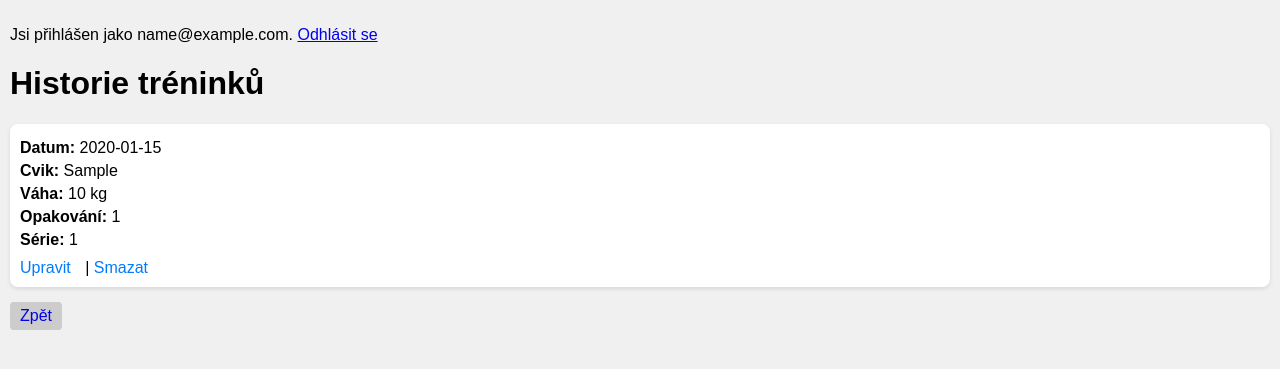
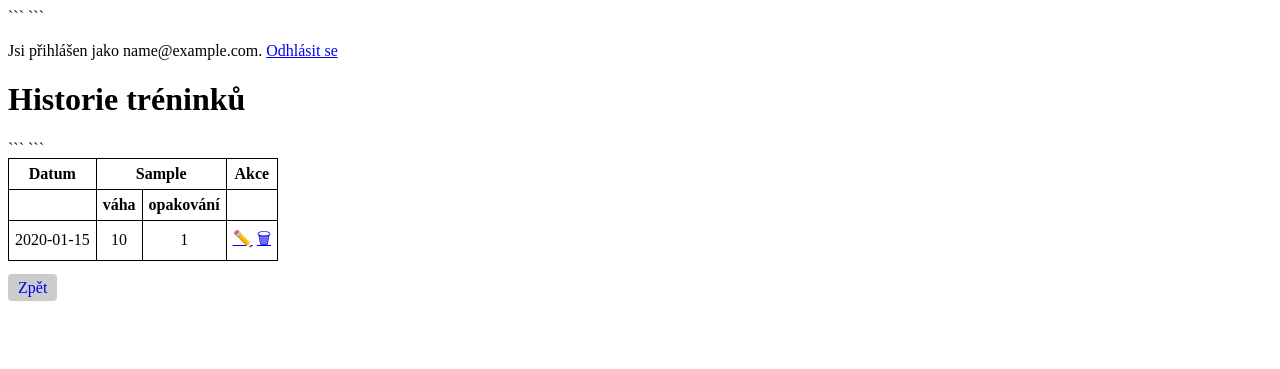
Before and after one commit to Jaruunka/gym_web_app, a Flask app: page /historie in a window 1280 px wide. Shown: the top 369 px of the page. Run offline with Flask 3, Linux system fonts and the light colour scheme; a user stored in the database is signed in; tables that the repository leaves empty hold one stand-in row (values such as "Sample post").

Commit message:
Přidána funkce transform_workouts a oprava historie route

````diff
--- a/app.py
+++ b/app.py
@@ -1,5 +1,6 @@
 import os
 from datetime import date
+from collections import defaultdict
 from flask import Flask, render_template, request, redirect, url_for, flash
 from flask_sqlalchemy import SQLAlchemy
 from flask_login import UserMixin, LoginManager, login_user, login_required, logout_user, current_user
@@ -69,6 +70,43 @@ login_manager.login_view = "login"
 @login_manager.user_loader
 def load_user(user_id):
     return User.query.get(int(user_id))
+
+# --- FUNKCE PRO TRANSFORMACI WORKOUTŮ ---
+def transform_workouts(workouts):
+    grouped = defaultdict(list)
+    exercises = set()
+
+    # seskup podle data
+    for w in workouts:
+        grouped[w.date].append(w)
+        exercises.add(w.exercise)
+
+    exercises = sorted(exercises)
+    table_data = []
+
+    for date, items in grouped.items():
+        max_set = max((w.set_number or 1) for w in items)
+
+        for s in range(1, max_set + 1):
+            row = {"date": date if s == 1 else "", "workout_ids": []}
+
+            for ex in exercises:
+                found = next(
+                    (w for w in items if w.exercise == ex and (w.set_number or 1) == s),
+                    None
+                )
+
+                if found:
+                    row[f"{ex}_weight"] = found.weight if found.weight is not None else ""
+                    row[f"{ex}_reps"] = found.reps if found.reps is not None else ""
+                    row["workout_ids"].append(found.id)
+                else:
+                    row[f"{ex}_weight"] = ""
+                    row[f"{ex}_reps"] = ""
+
+            table_data.append(row)
+
+    return table_data, exercises
 
 # ROUTES
 @app.route("/")
@@ -179,10 +217,16 @@ def zadat():
 @app.route("/historie")
 @login_required
 def historie():
-    workouts = Workout.query.filter_by(user_id=current_user.id).order_by(Workout.id.desc()).all()
-    return render_template("historie.html", workouts=workouts)
+    workouts = Workout.query.filter_by(user_id=current_user.id).order_by(Workout.date.desc()).all()
 
-# --- Smazání záznamu ---
+    table_data, exercises = transform_workouts(workouts)
+
+    return render_template(
+        "historie.html",
+        table_data=table_data,
+        exercises=exercises
+    )
+
 @app.route("/delete/<int:workout_id>")
 @login_required
 def delete_workout(workout_id):
@@ -196,7 +240,6 @@ def delete_workout(workout_id):
     flash("Záznam smazán!")
     return redirect(url_for("historie"))
 
-# --- Úprava záznamu ---
 @app.route("/edit/<int:workout_id>", methods=["GET", "POST"], endpoint="edit_workout")
 @login_required
 def edit_workout(workout_id):
@@ -213,8 +256,6 @@ def edit_workout(workout_id):
             workout.minutes = int(request.form.get("minutes") or 0)
             workout.speed = float(request.form.get("speed") or 0)
             workout.incline = float(request.form.get("incline") or 0)
-
-            # vyčistit silové údaje
             workout.weight = None
             workout.reps = None
             workout.set_number = None
@@ -222,8 +263,6 @@ def edit_workout(workout_id):
             workout.weight = int(request.form.get("weight") or 0)
             workout.reps = int(request.form.get("reps") or 0)
             workout.set_number = int(request.form.get("set_number") or 1)
-
-            # vyčistit kardio údaje
             workout.minutes = None
             workout.speed = None
             workout.incline = None
--- a/templates/historie.html
+++ b/templates/historie.html
@@ -1,88 +1,81 @@
 <!DOCTYPE html>
+
 <html lang="cs">
 <head>
     <meta charset="UTF-8">
     <title>Historie tréninků</title>
-    <style>
-        body {
-            font-family: Arial, sans-serif;
-            margin: 0;
-            padding: 10px;
-            background-color: #f0f0f0;
-        }
 
-        .workout-list {
-            display: flex;
-            flex-direction: column;
-            gap: 10px;
-        }
+```
+<style>
+    table {
+        border-collapse: collapse;
+    }
+    th, td {
+        border: 1px solid black;
+        padding: 6px;
+        text-align: center;
+    }
+</style>
+```
 
-        .workout-card {
-            background-color: #fff;
-            border-radius: 8px;
-            padding: 10px;
-            box-shadow: 0 2px 4px rgba(0,0,0,0.1);
-        }
-
-        .workout-card p {
-            margin: 5px 0;
-        }
-
-        .actions {
-            margin-top: 10px;
-        }
-
-        .actions a {
-            text-decoration: none;
-            color: #007BFF;
-            margin-right: 10px;
-        }
-
-        .back-link {
-            display: inline-block;
-            margin-top: 15px;
-            padding: 5px 10px;
-            background-color: #ccc;
-            border-radius: 4px;
-            text-decoration: none;
-        }
-    </style>
 </head>
 <body>
 
-{% if current_user.is_authenticated %}
-    <p>Jsi přihlášen jako {{ current_user.email }}. <a href="{{ url_for('logout') }}">Odhlásit se</a></p>
-{% else %}
-    <p><a href="{{ url_for('login') }}">Přihlásit se</a> | <a href="{{ url_for('register') }}">Registrovat</a></p>
+{% if current_user.is_authenticated %} <p>Jsi přihlášen jako {{ current_user.email }}. <a href="{{ url_for('logout') }}">Odhlásit se</a></p>
+{% else %} <p> <a href="{{ url_for('login') }}">Přihlásit se</a> | <a href="{{ url_for('register') }}">Registrovat</a> </p>
 {% endif %}
 
 <h1>Historie tréninků</h1>
 
-<div class="workout-list">
-{% for w in workouts %}
-    <div class="workout-card">
-        <p><strong>Datum:</strong> {{ w.date }}</p>
-        <p><strong>Cvik:</strong> {{ w.exercise }}</p>
+<table>
+    <!-- HLAVIČKA 1 -->
+    <tr>
+        <th>Datum</th>
+        {% for ex in exercises %}
+            <th colspan="2">{{ ex }}</th>
+        {% endfor %}
+        <th>Akce</th>
+    </tr>
 
-        {% if w.exercise != "Běh na pásu" %}
-            <p><strong>Váha:</strong> {{ w.weight or '-' }} kg</p>
-            <p><strong>Opakování:</strong> {{ w.reps or '-' }}</p>
-            <p><strong>Série:</strong> {{ w.set_number or '-' }}</p>
-        {% else %}
-            <p><strong>Minuty:</strong> {{ w.minutes or '-' }}</p>
-            <p><strong>Rychlost:</strong> {{ w.speed or '-' }} km/h</p>
-            <p><strong>Stoupání:</strong> {{ w.incline or '-' }} %</p>
+```
+<!-- HLAVIČKA 2 -->
+<tr>
+    <th></th>
+    {% for ex in exercises %}
+        <th>váha</th>
+        <th>opakování</th>
+    {% endfor %}
+    <th></th>
+</tr>
+
+<!-- DATA -->
+{% for row in table_data %}
+<tr>
+    <td>{{ row.date }}</td>
+
+    {% for ex in exercises %}
+        <td>{{ row[ex ~ '_weight'] or '' }}</td>
+        <td>{{ row[ex ~ '_reps'] or '' }}</td>
+    {% endfor %}
+
+    <td>
+        {% if row.workout_ids %}
+            {% for wid in row.workout_ids %}
+                <a href="{{ url_for('edit_workout', workout_id=wid) }}">✏️</a>
+                <a href="{{ url_for('delete_workout', workout_id=wid) }}" onclick="return confirm('Smazat?')">🗑</a>
+            {% endfor %}
         {% endif %}
+    </td>
+</tr>
+{% endfor %}
+```
 
-        <div class="actions">
-            <a href="{{ url_for('edit_workout', workout_id=w.id) }}">Upravit</a> |
-            <a href="{{ url_for('delete_workout', workout_id=w.id) }}" onclick="return confirm('Opravdu smazat tento záznam?')">Smazat</a>
-        </div>
-    </div>
-{% endfor %}
-</div>
+</table>
 
-<a href="/" class="back-link">Zpět</a>
+<br>
+<a href="/" style="text-decoration:none; padding:5px 10px; background-color:#ccc; border-radius:4px;">
+    Zpět
+</a>
 
 </body>
 </html>
````
